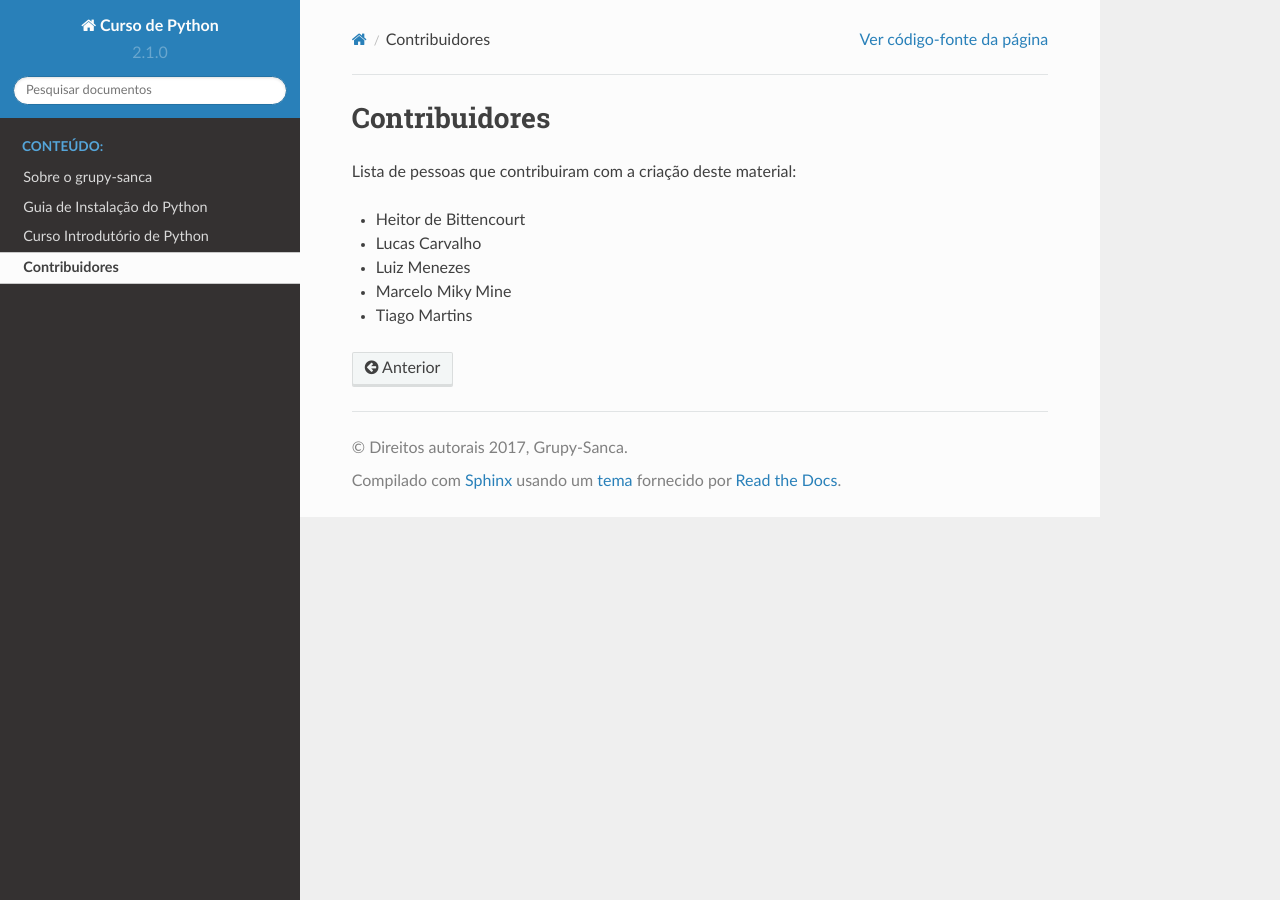
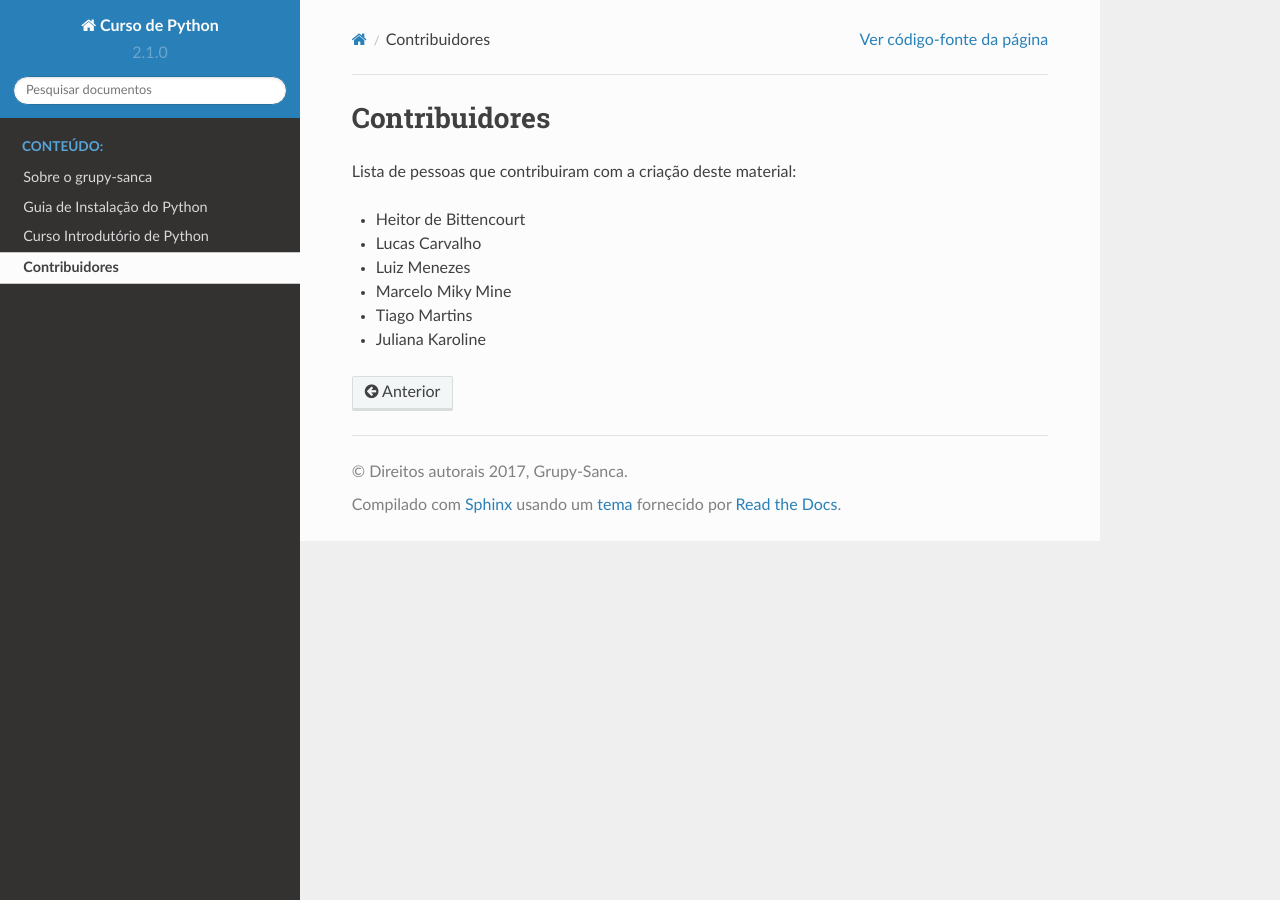
Before and after one commit to grupy-sanca/curso-python, a Sphinx documentation site: the page built from source/contribuidores.rst, in a window 1280 px wide. Built offline with Sphinx 7.4.7 and the Read the Docs theme 2.0.0, drawn with Linux system fonts in a browser that asks for light colours.

Commit message:
Added my name to contributing page

```diff
--- a/source/contribuidores.rst
+++ b/source/contribuidores.rst
@@ -8,3 +8,4 @@ Lista de pessoas que contribuiram com a criação deste material:
 - Luiz Menezes
 - Marcelo Miky Mine
 - Tiago Martins
+- Juliana Karoline
```
